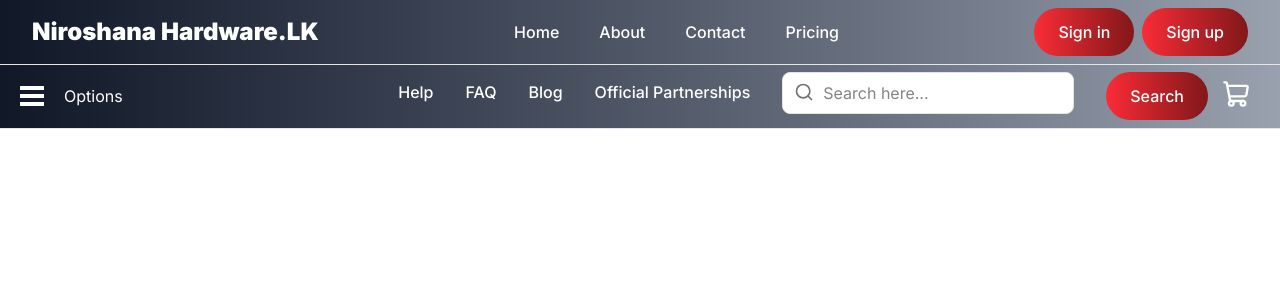
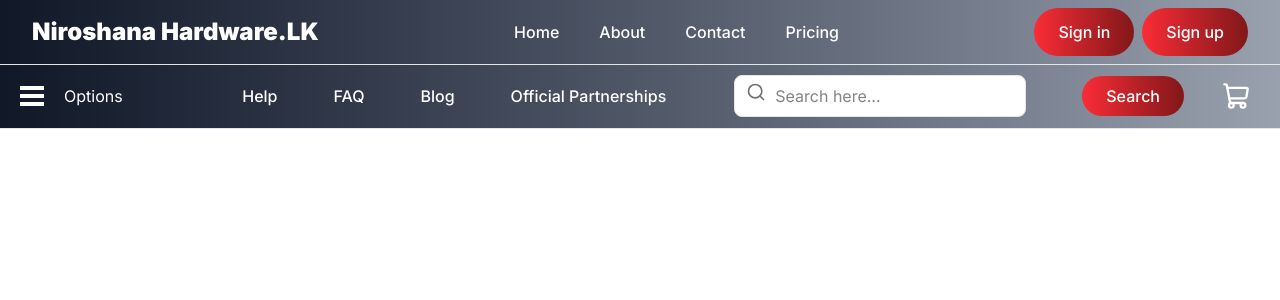
Before and after one commit to Lil-ice-Cloud/Niroshana-Hardware-Digital-Commerce-Platform, a Next.js app: page / in a window 1280 px wide. Shown: the top 300 px of the page. Built offline with nearby package versions, Linux system fonts and the light colour scheme.

Commit message:
Top-panel fixing

```diff
--- a/components/ui/Header/Navbar/Navbar.tsx
+++ b/components/ui/Header/Navbar/Navbar.tsx
@@ -80,7 +80,7 @@ export default function Navbar () {
                             ))}
                         </div>
                     </div>
-                    {/* Loging and Signup */}
+                    {/* Logging and Signup */}
                     <div className="
                         hidden
                         md:flex
--- a/components/ui/Header/Top-Panel/Top-Panel.tsx
+++ b/components/ui/Header/Top-Panel/Top-Panel.tsx
@@ -31,6 +31,7 @@ export default function TopPanel () {
         ">
             <div className="
             max-w-7xl
+            mx-auto
             px-4
             ">
                 <div className="
@@ -52,12 +53,14 @@ export default function TopPanel () {
                     <div className="
                     hidden
                     md:flex
+                    items-center
+                    space-x-6
                     ">
                         <div className="
                         flex
-                        items-baseline
+                        items-center
                         space-x-8
-                        my-10
+
                         ">
                             {navItem.map((item) => (
                                 <Link
@@ -65,6 +68,8 @@ export default function TopPanel () {
                                     href={item.link}
                                     className="
                                   hover:bg-red-700
+                                    px-3
+                                    py-2
                                     cursor-pointer
                                     rounded-lg
                                     font-medium
@@ -89,10 +94,10 @@ export default function TopPanel () {
                                 font-medium
                                 rounded-full
                                 px-6
-                                py-3
+                                py-2
                                 ml-8
                                 md:flex
-                                my-8
+
                                 ">
                                 Search
                             </button>
@@ -108,7 +113,7 @@ export default function TopPanel () {
                                     transition-colors
                                   text-white
                                     duration-200
-                                    my-8
+
                                     ">
                                 <ShoppingCart className="
                                         h-7
@@ -124,13 +129,15 @@ export default function TopPanel () {
                             fixed
                             top-0
                             left-0
-                            right-0
-                            border-b
                             border-border
                             transition-colors
                             duration-300
+                            pointer-events-none
+                            z-50
                             ">
-                        <div>
+                        <div className="
+                        pointer-events-auto
+                        ">
                             <Sidebar/>
                         </div>
                     </div>
```
